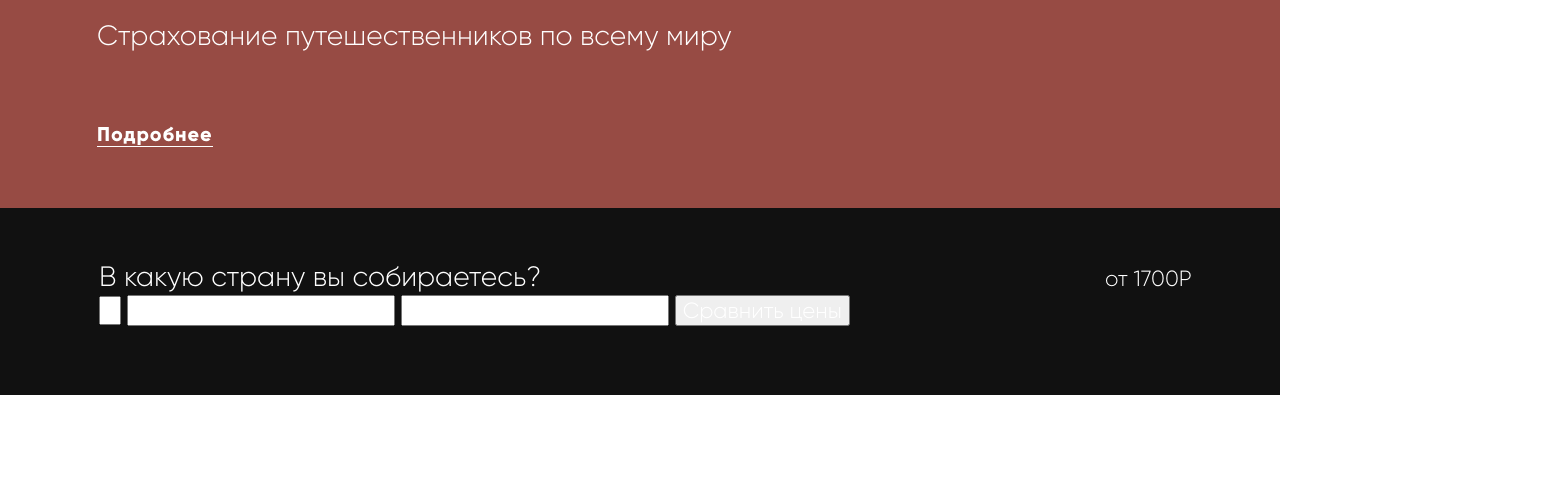
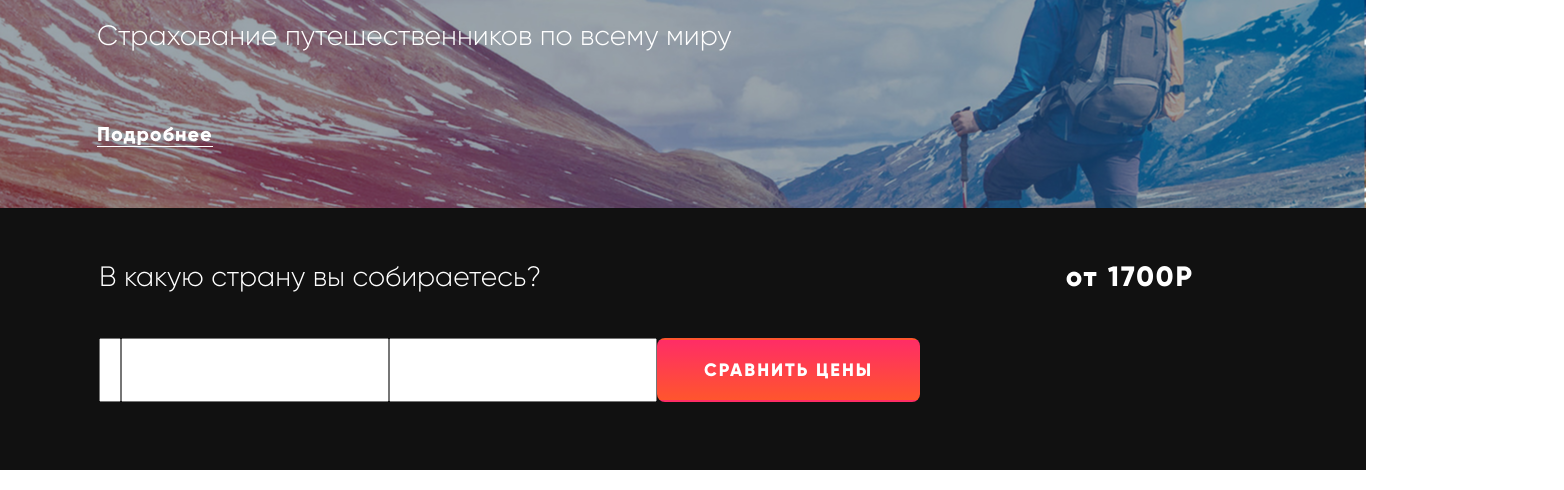
Before and after one commit to danceva/Ready4Travel, a website: page index.html in a window 1280 px wide. Shown: the part 310-800 px from the top of the page, 1564 px wide, since content can reach past the window. Drawn offline with nearby package versions, Linux system fonts and the light colour scheme; files that its build step writes are made by us from their sources.

Commit message:
Стили для главной

```diff
--- a/index.html
+++ b/index.html
@@ -25,19 +25,23 @@
       </div>
     </header>
     <div class="main-content">
+      <div class="main-content__wrapper">
         <div class="main-content__tagline">Тебя остановит <span class="main-content__tagline--bold">только красота</span></div>
         <div class="main-content__service">Страхование путешественников по всему миру</div>
         <div class="main-content__more"><a href="">Подробнее</a></div>
       </div>
+    </div>
     <div class=main-form>
       <div class="main-form__wrapper">
         <div class="main-form__caption">В какую страну вы собираетесь?</div>
-        <span class="main-form__price">от 1700Р</span>
-        <form class="main-form__form">
+        <div class="main-form__price">от 1700Р</div>
+        <form class="">
+          <div class="index-form">
             <select></select>
             <input type="text" value="Туристов 2">
             <input type="text" value="Количество застрахованных дней">
-          <input type="submit" value="Сравнить цены">
+            <input class="index-form-button" type="submit" value="Сравнить цены">
+          </div>
         </form>
       </div>
     </div>
--- a/less/blocks/body.less
+++ b/less/blocks/body.less
@@ -12,6 +12,7 @@
 
 
 body {
+  min-width: 1366px;
   margin: 0;
   font-size: 22px;
   font-family: "Gilroy-Light", Arial, sans-serif;
--- /dev/null
+++ b/less/blocks/index-form-button.less
@@ -0,0 +1,3 @@
+.index-form-button {
+  .button-gradient();
+}
--- /dev/null
+++ b/less/blocks/index-form.less
@@ -0,0 +1,4 @@
+.index-form {
+  display: flex;
+  justify-content: space-between;
+}
--- a/less/blocks/main-content.less
+++ b/less/blocks/main-content.less
@@ -1,7 +1,10 @@
 .main-content {
+  width: 1366px;
+  margin: 0 auto;
   padding: 77px 97px 58px;
   color: #ffffff;
-  background-color: #974b44;
+  background: url("/img/bg-main.jpg") no-repeat center;
+  box-sizing: border-box;
 }
 
 .main-content__tagline {
--- a/less/blocks/main-form.less
+++ b/less/blocks/main-form.less
@@ -5,16 +5,23 @@
 }
 
 .main-form__wrapper {
+  display: flex;
+  flex-wrap: wrap;
+  justify-content: space-between;
   width: 1366px;
   margin: 0 auto;
   padding: 53px 99px 68px;
+  box-sizing: border-box;
 }
 
 .main-form__caption {
-  display: inline-block;
-  width: 1000px;
   font-size: 28px;
+  margin-bottom: 45px;
 }
 
 .main-form__price {
+  padding-right: 73px;
+  font-size: 28px;
+  font-family: "Gilroy-ExtraBold", Arial, sans-serif;
+  letter-spacing: 2px;
 }
--- a/less/style.less
+++ b/less/style.less
@@ -5,6 +5,8 @@
 @import "blocks\breadcrumps.less";
 @import "blocks\form.less";
 @import "blocks\form-block.less";
+@import "blocks\index-form.less";
+@import "blocks\index-form-button.less";
 @import "blocks\insurance.less";
 @import "blocks\insurance-block.less";
 @import "blocks\insurance-block-logo.less";
@@ -19,3 +21,15 @@
 @import "blocks\page-header-menu.less";
 @import "blocks\wrapper.less";
 @import "blocks\wrapper-main.less";
+
+.button-gradient () {
+  padding: 19px 45px;
+  font-size: 18px;
+  font-family: "Gilroy-ExtraBold", Arial, sans-serif;
+  text-transform: uppercase;
+  letter-spacing: 2px;
+  color: #ffffff;
+  background: linear-gradient(to top, #ff552d, #ff2d66);
+  border-color: transparent;
+  border-radius: 8px;
+}
```
Also changed, not shown: less/mixins.less (deleted, +0 -21 lines), img/bg-main.jpg (added). Lines whose indentation alone changed are shown as unchanged.
